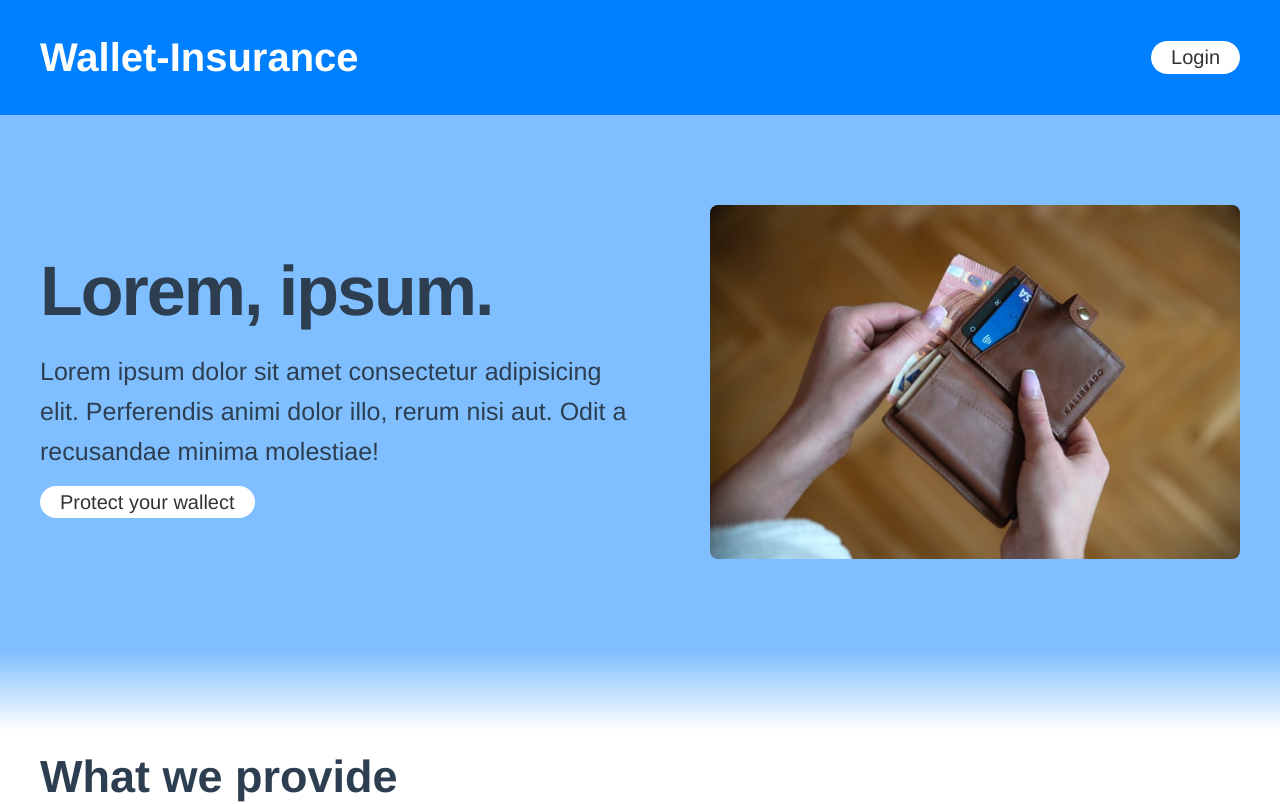
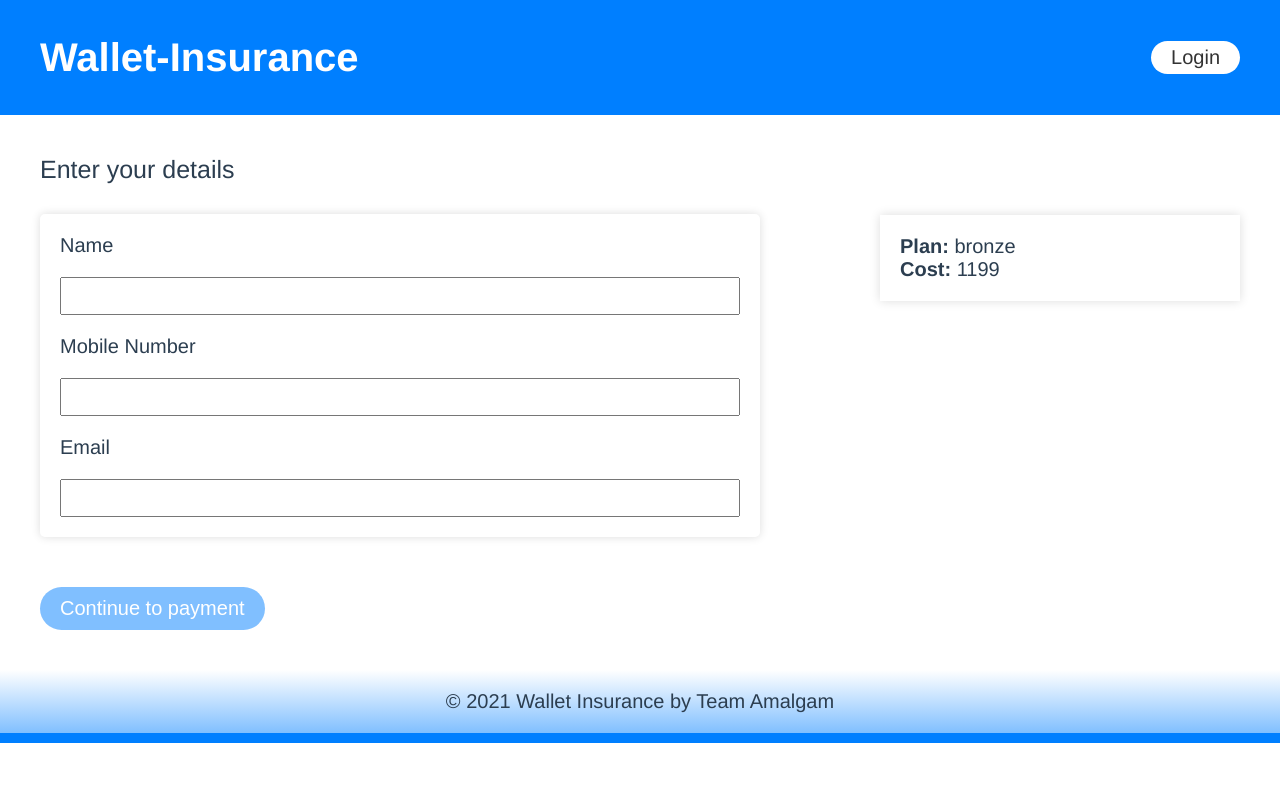
Before and after one commit to Surajit05021997/wallet-insurance, a Vue app: page /buyPlans/bronze in a window 1280 px wide. Shown: the top 804 px of the page. Built offline with nearby package versions, Linux system fonts and the light colour scheme.

Commit message:
Updated design for buy plans page

```diff
--- a/src/App.vue
+++ b/src/App.vue
@@ -1,28 +1,20 @@
 <template>
   <div id="app">
     <app-navbar></app-navbar>
-    <hero-header></hero-header>
-    <app-feature></app-feature>
-    <app-plans></app-plans>
+    <router-view></router-view>
     <app-footer></app-footer>
   </div>
 </template>
 
 <script>
 import AppNavbar from '@/components/AppNavbar.vue';
-import HeroHeader from '@/components/HeroHeader.vue';
-import AppFeature from '@/components/AppFeature.vue';
-import AppPlans from '@/components/AppPlans.vue';
 import AppFooter from '@/components/AppFooter.vue';
 
 export default {
   name: 'App',
   components: {
     AppNavbar,
-    HeroHeader,
-    AppFeature,
-    AppPlans,
-    AppFooter,
+    AppFooter
   }
 }
 </script>
--- a/src/components/AppNavbar.vue
+++ b/src/components/AppNavbar.vue
@@ -1,7 +1,8 @@
 <template>
   <nav class="navbar">
     <div class="container">
-      <a href="#" class="logo">Wallet-Insurance</a>
+      <!-- <a href="#" class="logo">Wallet-Insurance</a> -->
+      <router-link class="logo" :to="{ name: 'Home'}">Wallet-Insurance</router-link>
       <a href="#" class="login-btn">Login</a>
     </div>
   </nav>
--- a/src/components/AppPlans.vue
+++ b/src/components/AppPlans.vue
@@ -17,7 +17,7 @@
             <li>&rarr; Lorem ipsum dolor sit amet</li>
             <li>&rarr; Lorem ipsum dolor sit amet</li>
           </ul>
-          <a href="#" class="btn">Buy Now</a>
+          <router-link :to="{ name: 'BuyPlans', params: { type: 'gold' } }" class="btn">Buy Now</router-link>
         </div>
       </div>
       <div class="plan">
@@ -34,7 +34,7 @@
             <li>&rarr; Lorem ipsum dolor sit amet</li>
             <li>&rarr; Lorem ipsum dolor sit amet</li>
           </ul>
-          <a href="#" class="btn">Buy Now</a>
+          <router-link :to="{ name: 'BuyPlans', params: { type: 'silver' } }" class="btn">Buy Now</router-link>
         </div>
       </div>
       <div class="plan">
@@ -51,7 +51,7 @@
             <li>&rarr; Lorem ipsum dolor sit amet</li>
             <li>&rarr; Lorem ipsum dolor sit amet</li>
           </ul>
-          <a href="#" class="btn">Buy Now</a>
+          <router-link :to="{ name: 'BuyPlans', params: { type: 'bronze' } }" class="btn">Buy Now</router-link>
         </div>
       </div>
       </div>
--- a/src/router/index.js
+++ b/src/router/index.js
@@ -1,10 +1,21 @@
 import Vue from 'vue'
 import VueRouter from 'vue-router'
+import Home from '@/views/Home.vue'
+import BuyPlans from '@/views/BuyPlans.vue'
 
 Vue.use(VueRouter)
 
 const routes = [
-
+  {
+    path: '/',
+    name:'Home',
+    component: Home,
+  },
+  {
+    path: '/buyPlans/:type',
+    name:'BuyPlans',
+    component: BuyPlans,
+  }
 ]
 
 const router = new VueRouter({
--- /dev/null
+++ b/src/views/BuyPlans.vue
@@ -0,0 +1,98 @@
+<template>
+  <div class="buy-plans">
+    <div class="container">
+      <p class="des">Enter your details</p>
+      <div>
+        <form>
+          <div class="field-box">
+            <label>Name</label>
+            <input type="text">
+            <label>Mobile Number</label>
+            <input type="text">
+            <label>Email</label>
+            <input type="email">
+          </div>
+          <button class="btn">Continue to payment</button>
+        </form>
+      </div>
+      <div class="summery-display">
+        <p>
+          <strong>Plan:</strong> {{$route.params.type}}
+        </p>
+        <p v-if="$route.params.type === 'gold'">
+          <strong>Cost:</strong> 1999
+        </p>
+        <p v-if="$route.params.type === 'silver'">
+          <strong>Cost:</strong> 1499
+        </p>
+        <p v-if="$route.params.type === 'bronze'">
+          <strong>Cost:</strong> 1199
+        </p>
+      </div>
+    </div>
+  </div>
+</template>
+
+<script>
+export default {
+  name: 'BuyPlans',
+}
+</script>
+
+<style scoped>
+.buy-plans {
+  padding: 2rem;
+}
+.container {
+  max-width: 120rem;
+  margin: 0 auto;
+  position: relative;
+}
+.des {
+  font-size: 2.5rem;
+  margin-top: 2rem;
+  margin-bottom: 3rem;
+}
+label {
+  font-size: 2rem;
+}
+.field-box {
+  max-width: 60%;
+  padding: 2rem;
+  box-shadow: 0 0 10px 0 #ddd;
+  border-radius: 5px;
+  margin-bottom: 3rem;
+  display:grid;
+  grid-template-columns: 100%;
+  row-gap: 2rem;
+}
+input {
+  font-size: 30px;
+}
+.btn {
+    background-color: #80bfff;
+    padding: 1rem 2rem;
+    margin: 2rem;
+    margin-left: 0;
+    text-decoration: none;
+    border-style: none;
+    border-radius: 20rem;
+    font-size: 2rem;
+    color: #fff;
+  }
+  .btn:hover {
+    cursor: pointer;
+    background-color: #007fff;
+  }
+  .summery-display {
+    position: absolute;
+    top: 6rem;
+    left: 70%;
+    width: 30%;
+    box-shadow: 0 0 10px 0 #ddd;
+    padding: 2rem;
+  }
+  .summery-display p {
+    font-size: 2rem;
+  }
+</style>
--- a/src/views/Home.vue
+++ b/src/views/Home.vue
@@ -1,18 +1,23 @@
 <template>
   <div class="home">
-    <img alt="Vue logo" src="../assets/logo.png">
-    <HelloWorld msg="Welcome to Your Vue.js App"/>
+    <hero-header></hero-header>
+    <app-feature></app-feature>
+    <app-plans></app-plans>
+
   </div>
 </template>
 
 <script>
-// @ is an alias to /src
-import HelloWorld from '@/components/HelloWorld.vue'
+import HeroHeader from '@/components/HeroHeader.vue';
+import AppFeature from '@/components/AppFeature.vue';
+import AppPlans from '@/components/AppPlans.vue';
 
 export default {
   name: 'Home',
   components: {
-    HelloWorld
+    HeroHeader,
+    AppFeature,
+    AppPlans,
   }
 }
 </script>
```
